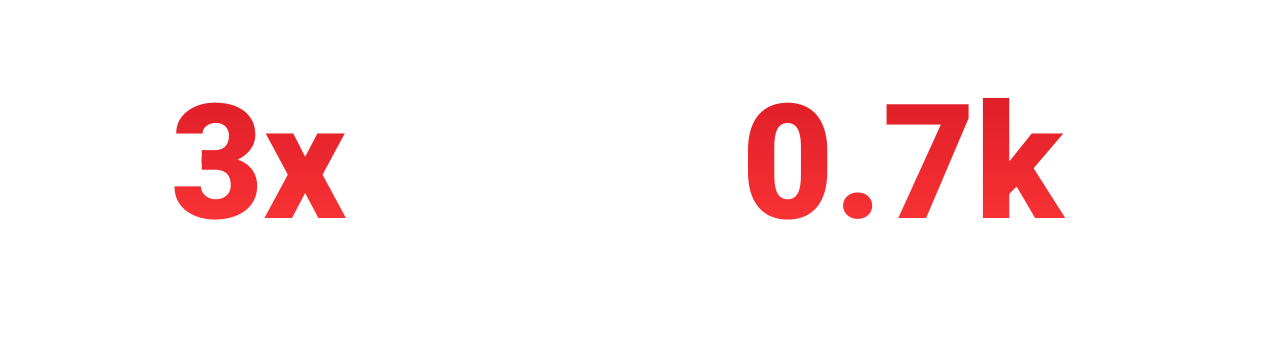
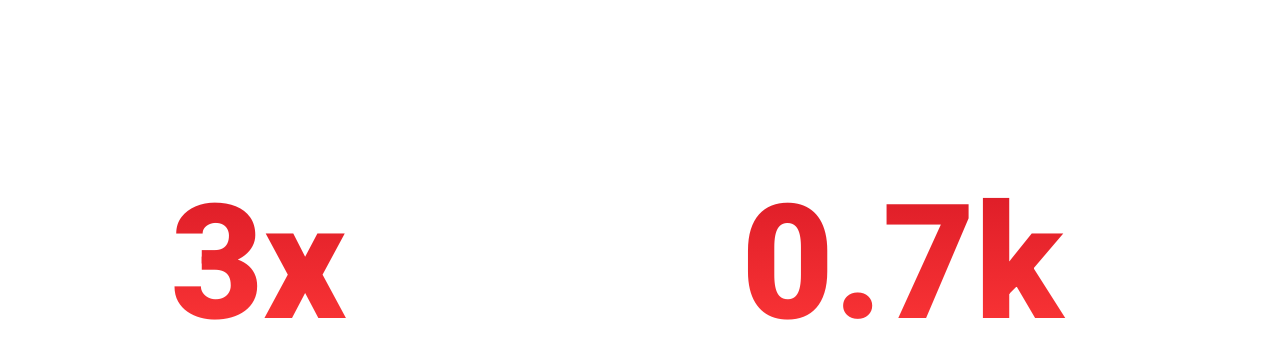
Before and after one commit to Guillaumelndr/demo-plebicom, a React (Vite) app: page / in a window 1280 px wide. Shown: the part 1104-1462 px from the top of the page. Built offline with nearby package versions, Linux system fonts and the light colour scheme.

Commit message:
set about section animation

```diff
--- a/src/views/home/about/index.jsx
+++ b/src/views/home/about/index.jsx
@@ -1,11 +1,13 @@
-import React, { useRef } from 'react'
+import React, {useEffect, useRef} from 'react'
 import Container from 'components/ui/container'
 
 import { row, col, number } from './style'
 import { useTranslation } from 'react-i18next'
 import Space from 'components/ui/space'
 import useOnScreen from 'utils/useOnScreen'
-import { useGsapToggle } from '../../../utils/gsap'
+import { useGsapToggle } from 'utils/gsap'
+
+import gsap from 'gsap'
 
 const About = () => {
   const { t } = useTranslation()
@@ -13,6 +15,11 @@ const About = () => {
 
   const isOpen = useOnScreen(targetRef)
   const timeline = useGsapToggle(isOpen)
+
+  useEffect(() => {
+    timeline.current = gsap.timeline({paused: true})
+        .to('.' + col, {opacity: 1, y: 0, duration: 1.2, delay: 0.4, stagger: 0.3}, 0)
+  }, [])
 
   console.log(isOpen)
   return (
--- a/src/views/home/about/style.js
+++ b/src/views/home/about/style.js
@@ -2,13 +2,15 @@ import { css } from '@emotion/css'
 
 export const row = css`
   display: flex;
-  padding-top: 200px;
+  padding-top: 300px;
   justify-content: space-evenly;
 `
 
 export const col = css`
   flex: 0 0 50%;
   max-width: 400px;
+  opacity: 0;
+  transform: translate(0, 20px);
 `
 
 export const number = css`
```
